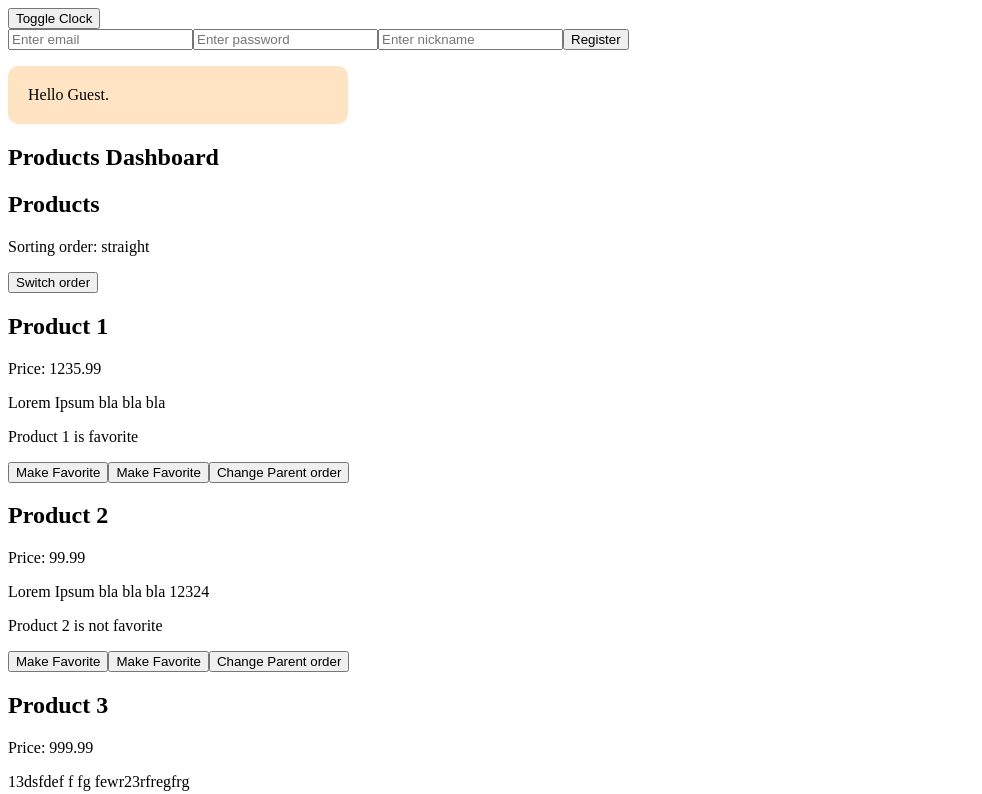
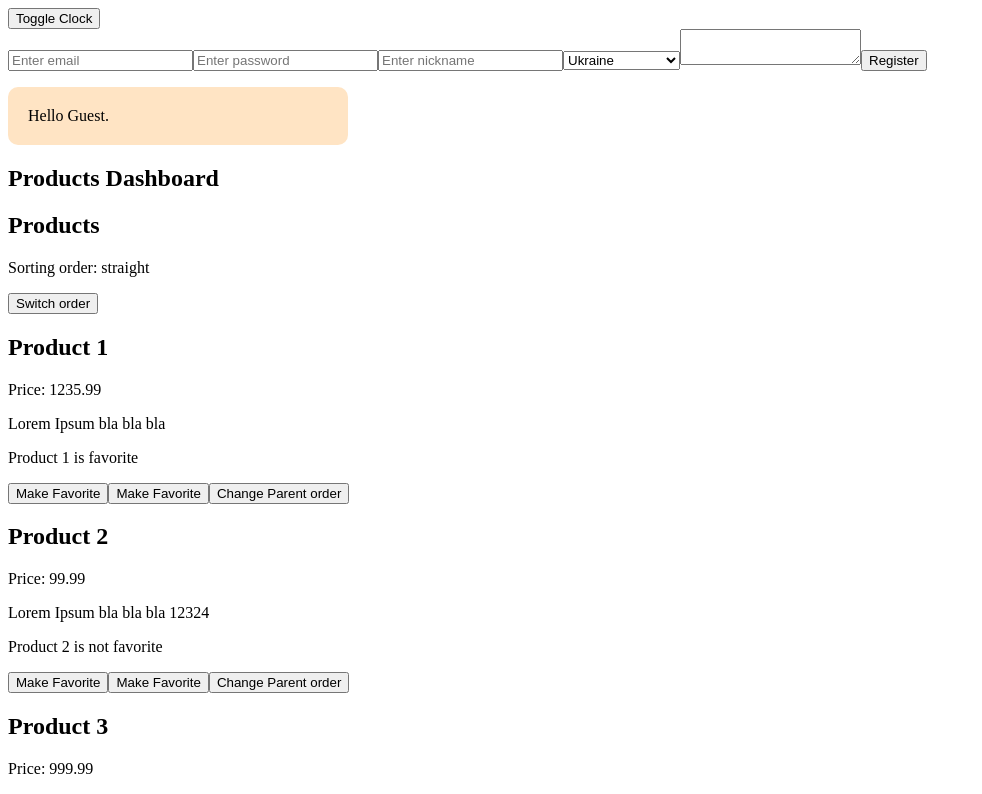
Before and after one commit to fc-fullstack-courses/pfe-2024-1-react-lessons, a React (Vite) app: page / in a window 1280 px wide. Shown: the top 794 px of the page, without its empty margins (0-982 px from the left). Built offline with nearby package versions, Linux system fonts and the light colour scheme.

Commit message:
Add basic universal form onChange handler

```diff
--- a/src/components/RegistrationForm/index.jsx
+++ b/src/components/RegistrationForm/index.jsx
@@ -10,6 +10,8 @@ class RegistrationForm extends React.Component {
     email: '',
     password: '',
     nickname: '',
+    country: 'UA',
+    comment: '',
   };
 
   handleSubmit = (e) => {
@@ -43,6 +45,8 @@ class RegistrationForm extends React.Component {
   handleEmailChange = (e) => {
     console.log(e.target.value);
 
+    console.log(e.target.name);
+
     this.setState({
       email: e.target.value,
     });
@@ -60,8 +64,14 @@ class RegistrationForm extends React.Component {
     });
   };
 
+  handleChange = ({ target: { value, name } }) => {
+    this.setState({
+      [name]: value,
+    });
+  };
+
   render() {
-    const { email, password, nickname } = this.state;
+    const { email, password, nickname, country, comment } = this.state;
 
     return (
       <form onSubmit={this.handleSubmit}>
@@ -70,22 +80,29 @@ class RegistrationForm extends React.Component {
           name='email'
           placeholder='Enter email'
           value={email}
-          onChange={this.handleEmailChange}
+          onChange={this.handleChange}
         />
         <input
           type='password'
           name='password'
           placeholder='Enter password'
           value={password}
-          onChange={this.handlePasswordChange}
+          onChange={this.handleChange}
         />
         <input
           type='text'
           name='nickname'
           placeholder='Enter nickname'
           value={nickname}
-          onChange={this.handleNicknameChange}
+          onChange={this.handleChange}
         />
+        <select name="country" value={country} onChange={this.handleChange} >
+          <option value="UA">Ukraine</option>
+          <option value="UK">United Kingdom</option>
+          <option value="SWE">Sweden</option>
+          <option value="JP">Japan</option>
+        </select>
+        <textarea name="comment" value={comment} onChange={this.handleChange}/>
         <button>Register</button>
       </form>
     );
```
